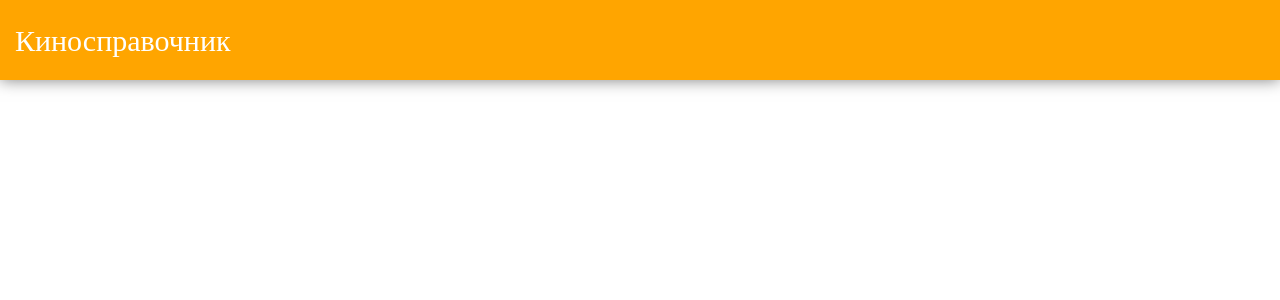
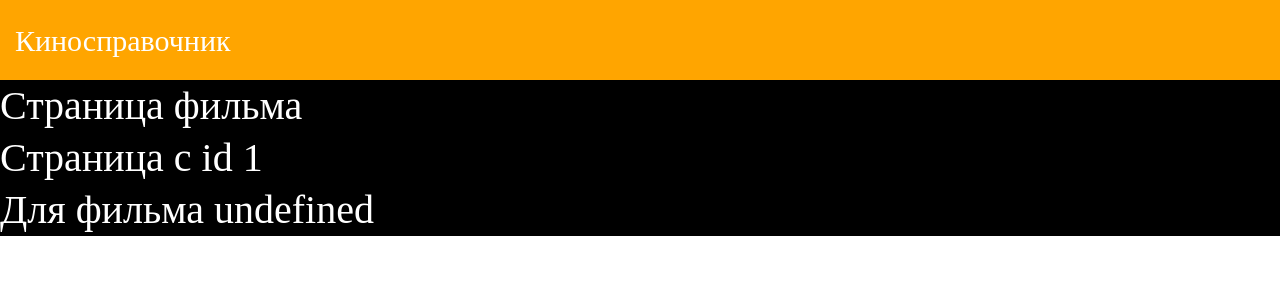
Before and after one commit to KoloskovaAlla/cinema, a React (Create React App) app: page /1 in a window 1280 px wide. Before the commit this address had no page. Shown: the top 300 px of the page. Built offline with nearby package versions, Linux system fonts and the light colour scheme; no server answers.

Commit message:
Made navigation

```diff
--- a/src/components/Films/Films.js
+++ b/src/components/Films/Films.js
@@ -17,7 +17,7 @@ export const Films = () => {
         const response = await fetch(`https://api.themoviedb.org/3/movie/popular?api_key=${apiKey}&language=ru-RU`);
         const data = await response.json();
         setMovies(data.results);
-        console.log(data.results);
+        // console.log(data.results);
       } catch (error) {
         console.error('Error fetching movies:', error);
       }
@@ -52,8 +52,8 @@ export const Films = () => {
           nextEl: navigationNextRef.current,
           prevEl: navigationPrevRef.current,
         }}
-        onSlideChange={() => console.log('slide change')}
-        onSwiper={(swiper) => console.log(swiper)}
+        // onSlideChange={() => console.log('slide change')}
+        // onSwiper={(swiper) => console.log(swiper)}
       >
 
         {movies.map((movie, index) => (
--- a/src/components/Films/components/FilmPreview/FilmPreview.js
+++ b/src/components/Films/components/FilmPreview/FilmPreview.js
@@ -1,12 +1,18 @@
+import {useEffect} from 'react';
 import classes from './FilmPreview.module.scss';
+import { Link, useNavigate } from 'react-router-dom';
 
 export const FilmPreview = ({ movie }) => {
+  const { id, title } = movie;
+
   return (
-    <div key={movie.id} className="movie">
-      <div className={classes.image}>
-        <img src={`https://image.tmdb.org/t/p/w200/${movie.poster_path}`} alt={movie.title} />
+    <Link to={`/${id}`}>
+      <div key={movie.id} className="movie">
+        <div className={classes.image}>
+          <img src={`https://image.tmdb.org/t/p/w200/${movie.poster_path}`} alt={movie.title} />
+        </div>
+        <h2>{movie.title}</h2>
       </div>
-      <h2>{movie.title}</h2>
-    </div>
+    </Link>
   );
 };
--- a/src/pages/FilmPage.js
+++ b/src/pages/FilmPage.js
@@ -0,0 +1,43 @@
+import { useParams } from 'react-router-dom';
+import { useEffect, useState } from 'react';
+
+export const FilmPage = () => {
+  const params = useParams();
+  const { id } = params;
+  const [movies, setMovies] = useState([]);
+
+  useEffect(() => {
+    const fetchMovies = async () => {
+      try {
+        const apiKey = 'bc8eebf42f936c16863715b5622480d4';
+        const response = await fetch(`https://api.themoviedb.org/3/movie/popular?api_key=${apiKey}&language=ru-RU`);
+        const data = await response.json();
+        setMovies(data.results);
+        // console.log(data.results);
+      } catch (error) {
+        console.error('Error fetching movies:', error);
+      }
+    };
+    fetchMovies();
+  }, []);
+  const [selectedMovie, setSelectedMovie] = useState(null);
+  useEffect(() => {
+    if(!movies) return;
+    const selectedMovie = movies?.find(movie => movie.id === parseInt(id));
+    console.log(selectedMovie);
+    setSelectedMovie(selectedMovie);
+  }, [selectedMovie, movies]);
+
+  useEffect(() => {
+    // console.log(selectedMovie);
+  }, [selectedMovie]);
+
+  if (!movies) return;
+  return (
+    <>
+      Страница фильма
+      <div>{`Страница с id ${id}`}</div>
+      <div>{`Для фильма ${selectedMovie?.title}`}</div>
+    </>
+  )
+};
--- a/src/pages/Router.js
+++ b/src/pages/Router.js
@@ -7,7 +7,7 @@ export const Router = () => {
     <BrowserRouter>
       <Routes>
         <Route path="/" element={<HomePage />} />
-        {/* <Route path="/films/:key" element={<FilmPage />} /> */}
+        <Route path="/:id" element={<FilmPage />} />
       </Routes>
       </BrowserRouter>
 
--- a/src/styles/global.scss
+++ b/src/styles/global.scss
@@ -1,6 +1,6 @@
 .app {
   // font-family: var(--font-family);
-  font-size: 14px;
+  font-size: 40px;
   line-height: 1.3;
   font-weight: 400;
   color: var(--color);
```
Also changed, not shown: jsconfig.json (added, +8 -0 lines).
